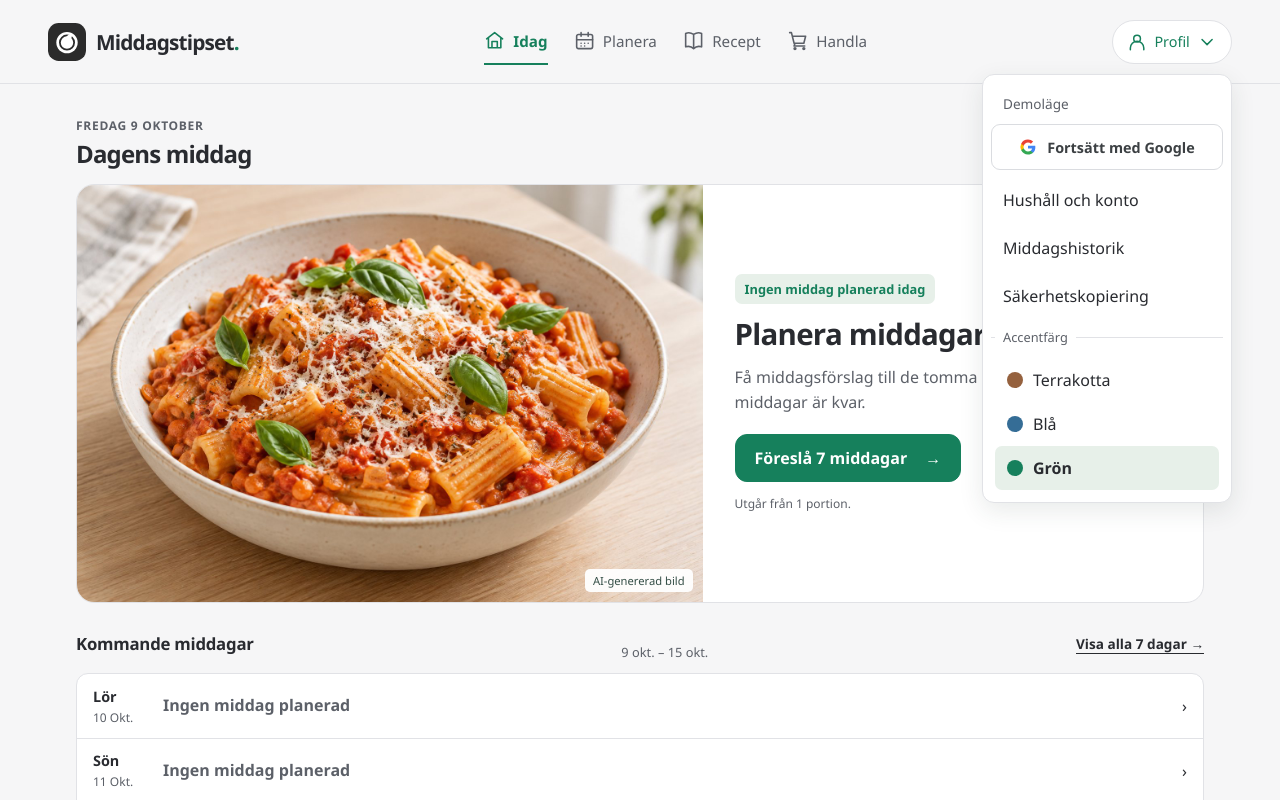
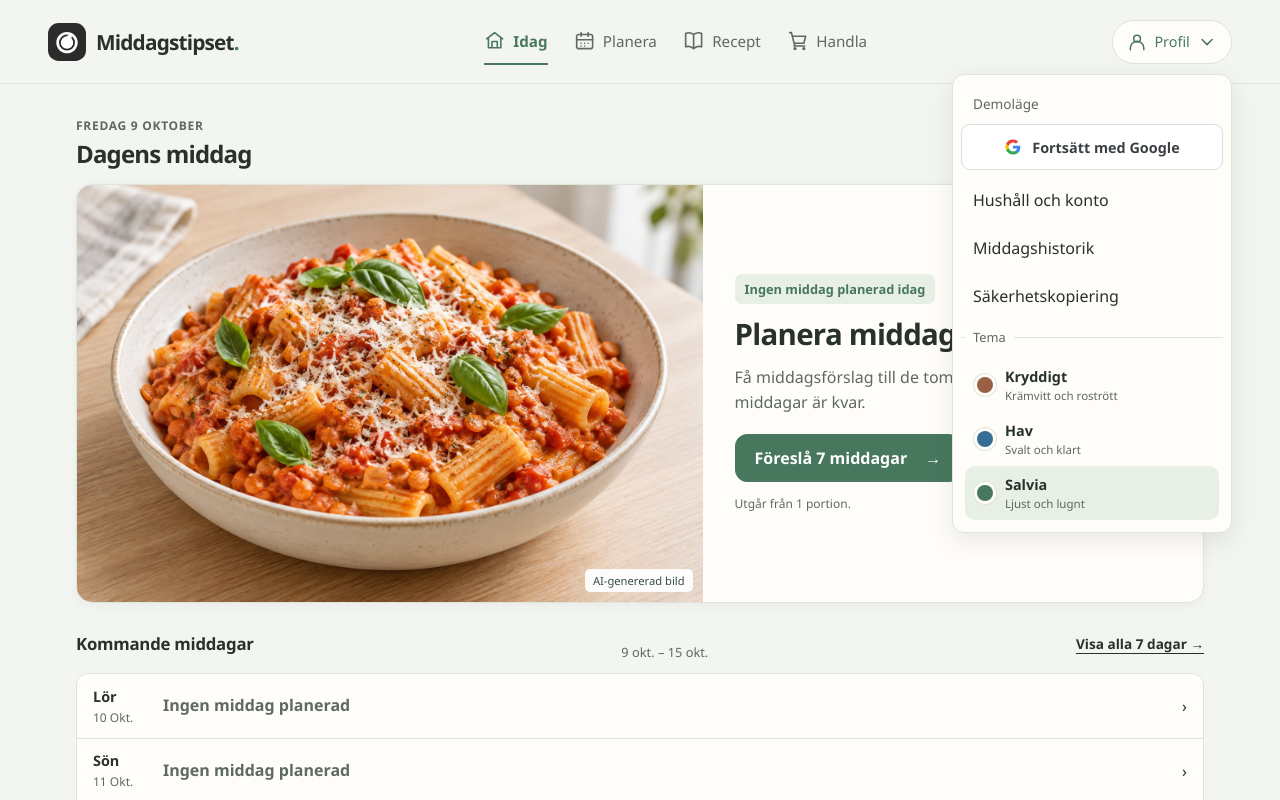
Before and after one commit to hjelmdev/middagstipset, an Angular app: page /#/idag in a window 1280 px wide. Both pictures are taken after a click on the button "Profil". Shown: the top 800 px of the page. Built offline with nearby package versions, Linux system fonts and the light colour scheme.

Commit message:
feat: add switchable visual themes

```diff
--- a/src/app/app.html
+++ b/src/app/app.html
@@ -16,7 +16,11 @@
           </button>
         }
         <a routerLink="/hushall">Hushåll och konto</a><a routerLink="/historik">Middagshistorik</a><a routerLink="/data">Säkerhetskopiering</a>
-        <fieldset class="palette-picker"><legend>Accentfärg</legend><button (click)="setPalette('coral')" [attr.aria-pressed]="palette() === 'coral'"><span class="color-dot coral" aria-hidden="true"></span>Terrakotta</button><button (click)="setPalette('blue')" [attr.aria-pressed]="palette() === 'blue'"><span class="color-dot blue" aria-hidden="true"></span>Blå</button><button (click)="setPalette('green')" [attr.aria-pressed]="palette() === 'green'"><span class="color-dot green" aria-hidden="true"></span>Grön</button></fieldset>
+        <fieldset class="palette-picker"><legend>Tema</legend>
+          <button (click)="setPalette('coral')" [attr.aria-pressed]="palette() === 'coral'"><span class="color-dot coral" aria-hidden="true"></span><span class="theme-copy"><strong>Kryddigt</strong><small>Krämvitt och rostrött</small></span></button>
+          <button (click)="setPalette('blue')" [attr.aria-pressed]="palette() === 'blue'"><span class="color-dot blue" aria-hidden="true"></span><span class="theme-copy"><strong>Hav</strong><small>Svalt och klart</small></span></button>
+          <button (click)="setPalette('green')" [attr.aria-pressed]="palette() === 'green'"><span class="color-dot green" aria-hidden="true"></span><span class="theme-copy"><strong>Salvia</strong><small>Ljust och lugnt</small></span></button>
+        </fieldset>
       </div>
     }
   </div>
--- a/src/styles.scss
+++ b/src/styles.scss
@@ -1,6 +1,7 @@
-:root { --cream: #f6f6f7; --paper: #fff; --forest: #95613e; --accent-hover: #784b2e; --forest-soft: #f7eee7; --ink: #292b30; --muted: #5c6068; --line: #e1e2e6; --terracotta: var(--forest); color-scheme: light; font-family: 'Segoe UI', system-ui, sans-serif; color: var(--ink); background: var(--cream); }
-:root[data-palette='blue'] { --forest: #356d96; --accent-hover: #285574; --forest-soft: #e7f1f7; }
-:root[data-palette='green'] { --forest: #16805c; --accent-hover: #116446; --forest-soft: #e7f0e9; }
+:root { --cream: #f3f5f0; --paper: #fffdf9; --forest: #47785e; --accent-hover: #305d46; --forest-soft: #e8efe5; --ink: #28312b; --muted: #5e6961; --line: #dfe5da; --terracotta: var(--forest); --accent-soft-border: #bdcdbb; --accent-strong: #365f49; --today-line: #9eb69f; --subtle-surface: #edf2eb; --surface-shadow: 0 2px 10px rgb(40 49 43 / 5%); --card-radius: 16px; color-scheme: light; font-family: 'Segoe UI', system-ui, sans-serif; color: var(--ink); background: var(--cream); }
+:root[data-palette='coral'] { --cream: #f5efe7; --paper: #fffaf3; --forest: #9b6044; --accent-hover: #76462f; --forest-soft: #f3e6d8; --ink: #312c28; --muted: #6c625a; --line: #e7dbcf; --accent-soft-border: #e7c990; --accent-strong: #80502e; --today-line: #c99e70; --subtle-surface: #f5efe7; --surface-shadow: 0 3px 12px rgb(82 53 35 / 6%); --card-radius: 20px; }
+:root[data-palette='blue'] { --cream: #f1f5f7; --paper: #fff; --forest: #356d96; --accent-hover: #285574; --forest-soft: #e7f1f7; --ink: #26323a; --muted: #586a76; --line: #dbe4e9; --accent-soft-border: #b8d2e1; --accent-strong: #285574; --today-line: #8eb6cd; --subtle-surface: #edf3f6; --surface-shadow: 0 1px 4px rgb(38 50 58 / 4%); --card-radius: 12px; }
+:root[data-palette='green'] { --cream: #f3f5f0; --paper: #fffdf9; --forest: #47785e; --accent-hover: #305d46; --forest-soft: #e8efe5; --ink: #28312b; --muted: #5e6961; --line: #dfe5da; --accent-soft-border: #bdcdbb; --accent-strong: #365f49; --today-line: #9eb69f; --subtle-surface: #edf2eb; --surface-shadow: 0 2px 10px rgb(40 49 43 / 5%); --card-radius: 16px; }
 * { box-sizing: border-box; }
 body { margin: 0; }
 button, input, select { font: inherit; }
@@ -23,7 +24,7 @@ p { line-height: 1.6; }
 .desktop-nav a.active { color: var(--forest); border-color: var(--forest); font-weight: 600; }
 .account-link { display: flex; align-items: center; gap: 7px; background: var(--paper); color: var(--forest); border: 1px solid var(--line); padding: 9px 14px; min-height: 44px; border-radius: 99px; font-size: .9rem; }
 .profile-menu { position: relative; }
-.profile-dropdown { position: absolute; top: calc(100% + 10px); right: 0; width: 250px; background: var(--paper); border: 1px solid var(--line); border-radius: 12px; padding: 8px; box-shadow: 0 8px 24px #283a311a; z-index: 10; }
+.profile-dropdown { position: absolute; top: calc(100% + 10px); right: 0; width: 280px; max-width: calc(100vw - 24px); background: var(--paper); border: 1px solid var(--line); border-radius: 12px; padding: 8px; box-shadow: 0 8px 24px #283a311a; z-index: 10; }
 .profile-dropdown p { font-size: .85rem; color: var(--muted); padding: 10px 12px; }
 .profile-dropdown a { display: flex; align-items: center; min-height: 48px; padding: 12px; border-radius: 7px; text-decoration: none; font-size: 1rem; }
 .profile-dropdown a:hover { background: var(--forest-soft); }
@@ -42,13 +43,13 @@ main { max-width: 1224px; margin: auto; padding: 32px 48px 60px; }
 .primary:hover { background: var(--accent-hover); }
 .secondary { border-color: var(--line); background: var(--paper); color: var(--ink); }
 .secondary:hover { background: var(--forest-soft); }
-.today-card, .welcome-card { display: grid; grid-template-columns: 1.25fr 1fr; overflow: hidden; border-radius: 18px; background: var(--paper); border: 1px solid var(--line); min-height: 310px; }
+.today-card, .welcome-card { display: grid; grid-template-columns: 1.25fr 1fr; overflow: hidden; border-radius: var(--card-radius); background: var(--paper); border: 1px solid var(--line); box-shadow: var(--surface-shadow); min-height: 310px; }
 .today-copy, .welcome-copy { padding: 28px 32px; display: flex; flex-direction: column; align-items: flex-start; justify-content: center; }
 .pill { display: inline-block; color: var(--forest); background: var(--forest-soft); border-radius: 7px; padding: 6px 10px; font-size: .8rem; font-weight: 700; margin-bottom: 12px; }
 .today-copy h2, .welcome-card h2 { font-size: clamp(1.5rem, 2.3vw, 2rem); max-width: 420px; }
 .today-copy p, .welcome-card p { margin: 12px 0 18px; color: var(--muted); max-width: 440px; }
 .meta { display: flex; align-items: center; gap: 18px; margin: 18px 0; font-size: .95rem; }
-.time-badge { background: #f2f5f3; padding: 5px 9px; border-radius: 7px; font-weight: 700; }
+.time-badge { background: var(--subtle-surface); padding: 5px 9px; border-radius: 7px; font-weight: 700; }
 .today-image, .welcome-art { display: flex; align-items: center; justify-content: center; position: relative; background: var(--forest-soft); min-width: 0; }
 .today-image img, .welcome-art img { width: 100%; height: 100%; min-height: 310px; max-height: 420px; object-fit: cover; display: block; }
 .image-label { position: absolute; right: 10px; bottom: 10px; background: #fffffff0; color: #344e46; padding: 4px 8px; border-radius: 5px; font-size: .7rem; }
@@ -57,16 +58,16 @@ main { max-width: 1224px; margin: auto; padding: 32px 48px 60px; }
 .quick-section { margin-top: 24px; }
 .quick-section h2 { font-size: 1.15rem; margin-bottom: 14px; }
 .quick-grid { display: grid; grid-template-columns: repeat(3, 1fr); gap: 12px; }
-.quick-action { display: flex; align-items: center; gap: 12px; min-height: 74px; padding: 18px; text-decoration: none; color: var(--ink); background: var(--paper); border: 1px solid var(--line); border-radius: 14px; font-size: 1rem; font-weight: 650; text-align: left; }
+.quick-action { display: flex; align-items: center; gap: 12px; min-height: 74px; padding: 18px; text-decoration: none; color: var(--ink); background: var(--paper); border: 1px solid var(--line); border-radius: var(--card-radius); box-shadow: var(--surface-shadow); font-size: 1rem; font-weight: 650; text-align: left; }
 .quick-action app-icon { font-size: 1.2rem; color: var(--forest); }
-.quick-action.generate-action { background: #e4f6ed; border-color: #a6dfc7; }
-.quick-action.generate-action app-icon { color: #06694a; }
+.quick-action.generate-action { background: var(--forest-soft); border-color: var(--accent-soft-border); }
+.quick-action.generate-action app-icon { color: var(--accent-strong); }
 .quick-action:hover { border-color: var(--forest); }
 .section-top h2 { font-size: 1.5rem; }
 .text-link { font-size: .85rem; font-weight: 600; white-space: nowrap; }
 .preview-grid { display: grid; grid-template-columns: repeat(4, 1fr); gap: 15px; }
-.preview-card { border: 1px solid var(--line); border-radius: 12px; padding: 18px; background: var(--paper); }
-.preview-card.is-today { border-color: #6fc6a6; background: var(--forest-soft); }
+.preview-card { border: 1px solid var(--line); border-radius: var(--card-radius); padding: 18px; background: var(--paper); box-shadow: var(--surface-shadow); }
+.preview-card.is-today { border-color: var(--today-line); background: var(--forest-soft); }
 .preview-card .card-open { min-height: 76px; margin-top: 12px; }
 .day-label { text-transform: capitalize; font-size: .8rem; font-weight: 700; }
 .preview-card img { width: 100%; height: 120px; object-fit: contain; margin: 12px 0; }
@@ -78,8 +79,8 @@ main { max-width: 1224px; margin: auto; padding: 32px 48px 60px; }
 .week-toolbar > span { margin-left: auto; font-size: .8rem; }
 .round-button { border: 1px solid var(--line); border-radius: 50%; width: 42px; height: 42px; background: transparent; color: var(--forest); }
 .meal-list { display: grid; gap: 12px; }
-.meal-row { display: grid; grid-template-columns: 100px minmax(0, 1fr) auto; align-items: center; gap: 22px; background: var(--paper); border: 1px solid var(--line); border-radius: 13px; padding: 18px 23px; }
-.meal-row.is-today { border-color: #6fc6a6; box-shadow: inset 4px 0 var(--forest); }
+.meal-row { display: grid; grid-template-columns: 100px minmax(0, 1fr) auto; align-items: center; gap: 22px; background: var(--paper); border: 1px solid var(--line); border-radius: var(--card-radius); padding: 18px 23px; box-shadow: var(--surface-shadow); }
+.meal-row.is-today { border-color: var(--today-line); box-shadow: inset 4px 0 var(--forest), var(--surface-shadow); }
 .meal-date { display: grid; gap: 5px; }
 .meal-date > span:nth-child(2) { font-size: .73rem; color: var(--muted); }
 .today-marker { color: var(--forest); font-size: .64rem; font-weight: 750; }
@@ -98,7 +99,7 @@ select { border: 1px solid var(--line); color: var(--ink); background: var(--pap
 .search-field { display: flex; align-items: center; gap: 13px; border: 1px solid var(--line); border-radius: 10px; padding: 12px 18px; background: var(--paper); flex: 1; }
 .search-field input { border: 0; background: transparent; width: 100%; color: var(--ink); outline-offset: 7px; }
 .recipe-grid { display: grid; grid-template-columns: repeat(3, minmax(0, 1fr)); gap: 24px; }
-.recipe-card { background: var(--paper); border: 1px solid var(--line); border-radius: 15px; overflow: hidden; display: flex; flex-direction: column; }
+.recipe-card { background: var(--paper); border: 1px solid var(--line); border-radius: var(--card-radius); overflow: hidden; display: flex; flex-direction: column; box-shadow: var(--surface-shadow); }
 .recipe-art { position: relative; }
 .recipe-art img { width: 100%; height: 220px; object-fit: cover; display: block; }
 .favorite-button { position: absolute; right: 12px; top: 12px; background: var(--paper); border: 1px solid var(--line); border-radius: 50%; width: 44px; height: 44px; color: var(--terracotta); font-size: 1.3rem; }
@@ -108,7 +109,7 @@ select { border: 1px solid var(--line); color: var(--ink); background: var(--pap
 .plan-select { margin-top: auto; display: flex; justify-content: space-between; gap: 10px; align-items: center; font-size: .75rem; }
 .plan-select select { max-width: 65%; }
 .household-grid { display: grid; grid-template-columns: minmax(0, 1fr) minmax(280px, 360px); align-items: start; gap: 24px; }
-.panel { background: var(--paper); border: 1px solid var(--line); border-radius: 14px; padding: 30px; }
+.panel { background: var(--paper); border: 1px solid var(--line); border-radius: var(--card-radius); padding: 30px; box-shadow: var(--surface-shadow); }
 .panel h2 { margin-bottom: 24px; }
 .panel p { margin-bottom: 20px; }
 .panel form label { font-size: .83rem; display: block; margin-bottom: 9px; }
@@ -160,10 +161,13 @@ select { border: 1px solid var(--line); color: var(--ink); background: var(--pap
 /* A compact daily overview, with color reserved for actions and selection. */
 .palette-picker { border: 0; border-top: 1px solid var(--line); margin: 8px 0 0; padding: 12px 4px 4px; }
 .palette-picker legend { font-size: .8rem; color: var(--muted); padding: 0 8px; }
-.palette-picker button { display: flex; align-items: center; gap: 10px; width: 100%; min-height: 44px; border: 0; border-radius: 7px; padding: 8px 12px; background: transparent; color: var(--ink); text-align: left; }
+.palette-picker button { display: flex; align-items: center; gap: 12px; width: 100%; min-height: 54px; border: 0; border-radius: 10px; padding: 8px 12px; background: transparent; color: var(--ink); text-align: left; }
 .palette-picker button[aria-pressed='true'] { background: var(--forest-soft); font-weight: 700; }
-.color-dot { width: 16px; height: 16px; border-radius: 50%; }
-.color-dot.coral { background: #95613e; } .color-dot.blue { background: #356d96; } .color-dot.green { background: #16805c; }
+.color-dot { width: 16px; height: 16px; border-radius: 50%; box-shadow: 0 0 0 3px var(--paper), 0 0 0 4px var(--line); }
+.color-dot.coral { background: #9b6044; } .color-dot.blue { background: #356d96; } .color-dot.green { background: #47785e; }
+.theme-copy { display: grid; gap: 2px; }
+.theme-copy strong { font-size: .9rem; }
+.theme-copy small { color: var(--muted); font-size: .72rem; font-weight: 400; }
 .today-intro { margin-bottom: 16px; }
 .today-intro h1 { font-size: 1.5rem; }
 .today-intro .eyebrow { color: var(--muted); font-size: .75rem; margin-bottom: 5px; }
```
